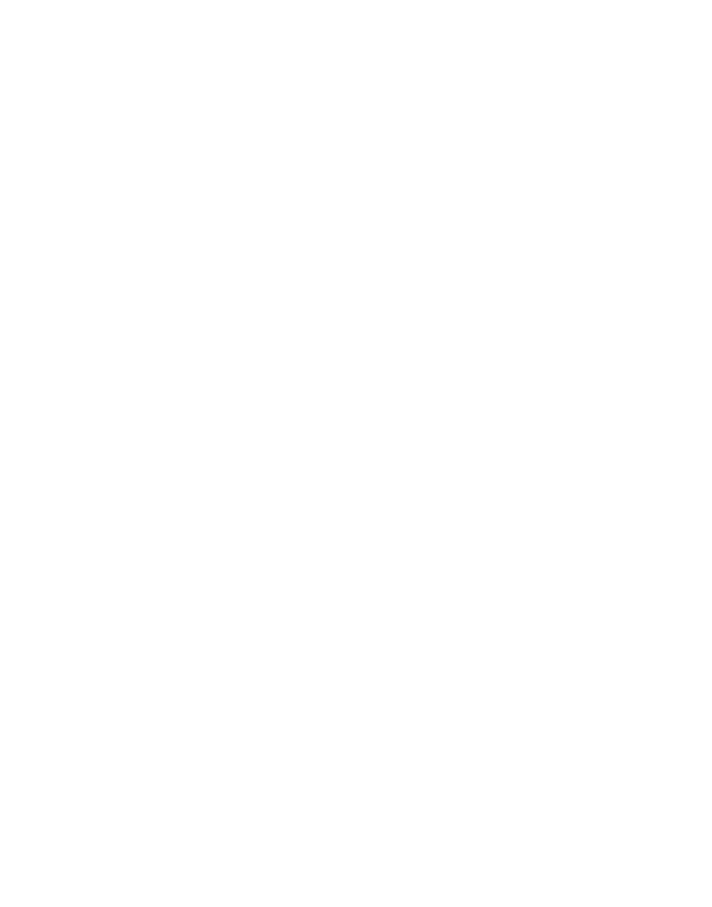
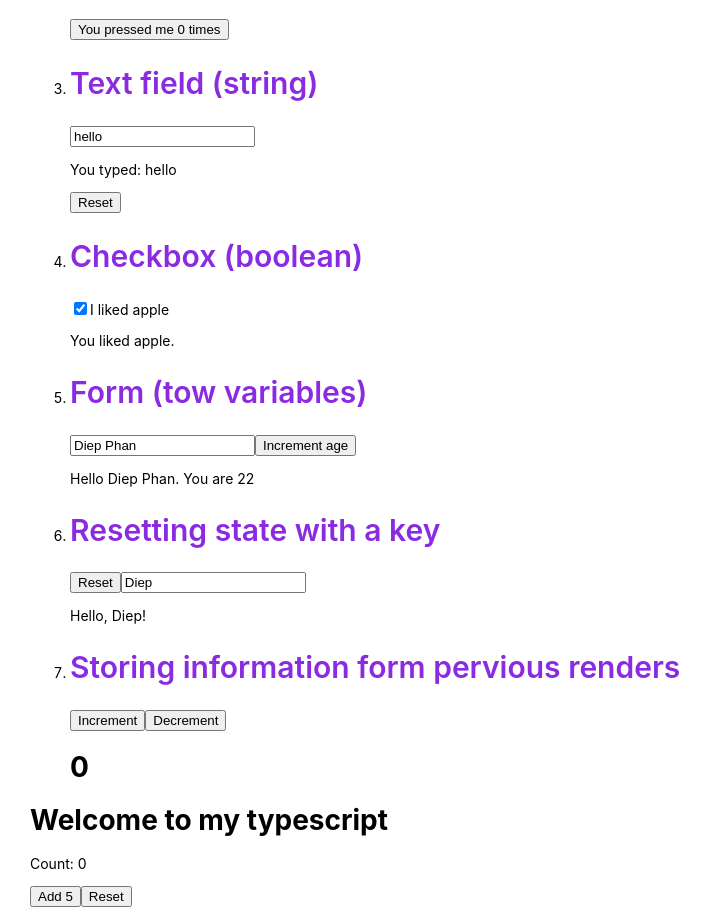
Before and after one commit to ngocdiepphan/react-training, a React (Create React App) app in the folder my-app/: page /use-state in a window 1280 px wide. Shown: the part 560-1467 px from the top of the page, without its empty margins (0-712 px from the left). Before the commit the page ends 800 px from the top, so only its background shows below. Built offline with nearby package versions, Linux system fonts and the light colour scheme.

Commit message:
Implement example of learn useState #44

```diff
--- a/my-app/src/App.jsx
+++ b/my-app/src/App.jsx
@@ -5,7 +5,7 @@
 import { ShoppingList } from "./components/Start/RenderList";
 import Game from "./components/Tutorial/TicTacToe";
 import ProductInfo from "./components/Describing/ProductInfo";
-import { Counter } from './hooks/useState';
+import UseStates from './hooks/useState/index';
 import { Clock } from './hooks/useEffect';
 import TodoList from './components/Describing/markup';
 import CurlyBraces from './components/Describing/CurlyBraces';
@@ -82,7 +82,7 @@
         <Route path="/profile" element={<Profile />} />
         <Route path="/shopping-list" element={<ShoppingList />} />
         <Route path="/product-info" element={<ProductInfo />} />
-        <Route path="/use-state" element={<Counter />} />
+        <Route path="/use-state" element={<UseStates />} />
         <Route path="/use-effect" element={<Clock />} />
         <Route path="/markup" element={<TodoList />} />
         <Route path="/curly-braces" element={<CurlyBraces />} />
--- /dev/null
+++ b/my-app/src/hooks/useState/Checkbox.jsx
@@ -0,0 +1,18 @@
+import { useState } from "react";
+
+export default function MyCheckbox() {
+  const [liked, setLiked] = useState(true);
+
+  function handleChange(e) {
+    setLiked(e.target.checked);
+  }
+  return (
+    <>
+      <label>
+        <input type="checkbox" checked={liked} onChange={handleChange} />I liked
+        apple
+      </label>
+      <p>You {liked ? "liked" : "did not like"} apple.</p>
+    </>
+  );
+}
--- a/my-app/src/hooks/useState.jsx
+++ b/my-app/src/hooks/useState/Counter.jsx
@@ -1,6 +1,6 @@
 import React, { useState } from 'react';
 
-function Counter() {
+function Count() {
   const [count, setCount] = useState(0);
 
   return (
@@ -13,4 +13,4 @@
   );
 }
 
-export { Counter }
+export { Count }
--- /dev/null
+++ b/my-app/src/hooks/useState/CounterNumber.jsx
@@ -0,0 +1,15 @@
+import React, { useState } from "react";
+
+export default function CounterNumber() {
+  const [count, setCount] = useState(0);
+
+  function handleClick() {
+    setCount(count + 1);
+  }
+
+  return (
+    <button onClick={handleClick}>
+      You pressed me {count} times
+    </button>
+  );
+}
--- /dev/null
+++ b/my-app/src/hooks/useState/Form.jsx
@@ -0,0 +1,16 @@
+import { useState } from "react";
+
+export default function Form() {
+  const [name, setName] = useState("Diep Phan");
+  const [age, setAge] = useState(22);
+
+  return (
+    <>
+      <input value={name} onChange={(e) => setName(e.target.value)} />
+      <button onClick={() => setAge(age + 1)}>Increment age</button>
+      <p>
+        Hello {name}. You are {age}
+      </p>
+    </>
+  );
+}
--- /dev/null
+++ b/my-app/src/hooks/useState/ResetState.jsx
@@ -0,0 +1,30 @@
+import { useState } from "react";
+
+export default function Reset() {
+  const [version, setVersion] = useState(0);
+
+  function handleReset() {
+    setVersion(version + 1);
+  }
+
+  return (
+    <>
+      <button onClick={handleReset}>Reset</button>
+      <Form key={version} />
+    </>
+  );
+}
+
+function Form() {
+  const [name, setName] = useState('Diep');
+
+  return (
+    <>
+    <input
+    value={name}
+    onChange={e => setName(e.target.value)}
+    />
+    <p>Hello, {name}!</p>
+    </>
+  )
+}
--- /dev/null
+++ b/my-app/src/hooks/useState/StoryInfo.jsx
@@ -0,0 +1,33 @@
+import { useState } from "react";
+
+
+function Label({ count }) {
+  const [prevCount, setPrevCount] = useState(count);
+  const [trend, setTrend] = useState(null);
+  if (prevCount !== count) {
+    setPrevCount(count);
+    setTrend(count > prevCount ? 'increasing' : 'decreasing');
+  }
+
+  return (
+    <>
+      <h1>{count}</h1>
+      {trend && <p>The count is {trend}</p>}
+    </>
+  );
+}
+
+export default function CountLabel() {
+  const [count, setCount] = useState(0);
+  return (
+    <>
+      <button onClick={() => setCount(count + 1)}>
+        Increment
+      </button>
+      <button onClick={() => setCount(count - 1)}>
+        Decrement
+      </button>
+      <Label count={count} />
+    </>
+  );
+}
--- /dev/null
+++ b/my-app/src/hooks/useState/TextField.jsx
@@ -0,0 +1,17 @@
+import { useState } from "react";
+
+export default function MyInput() {
+  const [text, setText] = useState("hello");
+
+  function handleChange(e) {
+    setText(e.target.value);
+  }
+
+  return (
+    <>
+      <input value={text} onChange={handleChange} />
+      <p>You typed: {text}</p>
+      <button onClick={() => setText("hello")}>Reset</button>
+    </>
+  );
+}
--- /dev/null
+++ b/my-app/src/hooks/useState/index.jsx
@@ -0,0 +1,48 @@
+import React from "react";
+import { Routes, Route, Link } from "react-router-dom";
+import { Count } from "./Counter";
+import CounterNumber from "./CounterNumber";
+import './useState.css';
+import MyInput from "./TextField";
+import MyCheckbox from "./Checkbox";
+import Form from "./Form";
+import Reset from "./ResetState";
+import CountLabel from "./StoryInfo";
+
+export default function UseStates() {
+  return (
+    <>
+      <h1>Adding state to a components</h1>
+      <ol>
+        <li>
+          <h2 className="title">Count number</h2>
+          <Count />
+        </li>
+        <li>
+        <h2 className="title">Count number</h2>
+          <CounterNumber />
+        </li>
+        <li>
+        <h2 className="title">Text field (string)</h2>
+          <MyInput />
+        </li>
+        <li>
+        <h2 className="title">Checkbox (boolean)</h2>
+          <MyCheckbox />
+        </li>
+        <li>
+        <h2 className="title">Form (tow variables)</h2>
+          <Form />
+        </li>
+        <li>
+        <h2 className="title">Resetting state with a key</h2>
+          <Reset />
+        </li>
+        <li>
+        <h2 className="title">Storing information form pervious renders</h2>
+          <CountLabel />
+        </li>
+      </ol>
+    </>
+  );
+}
--- /dev/null
+++ b/my-app/src/hooks/useState/useState.css
@@ -0,0 +1,4 @@
+.title {
+  text-align: left;
+  color: blueviolet;
+}
```
